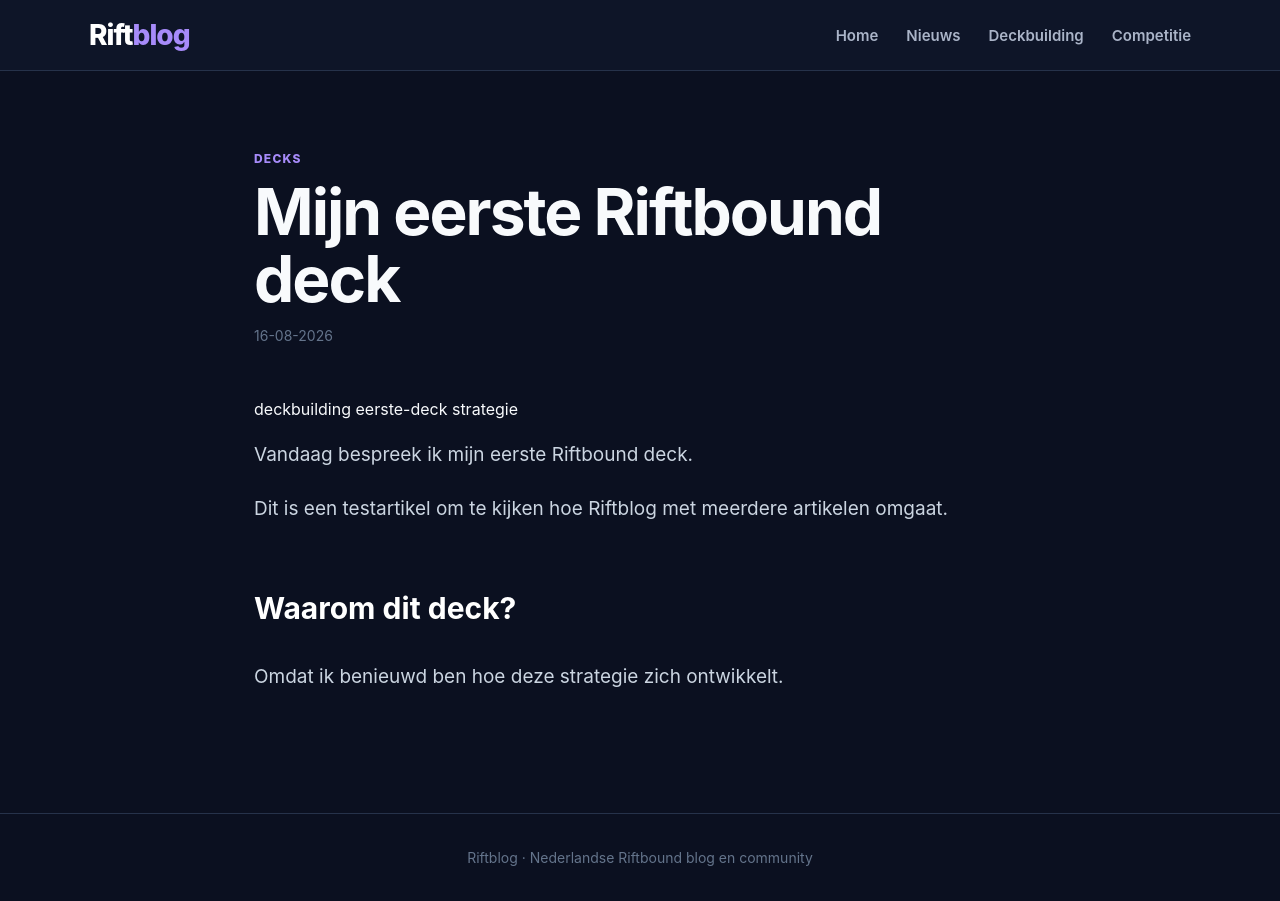
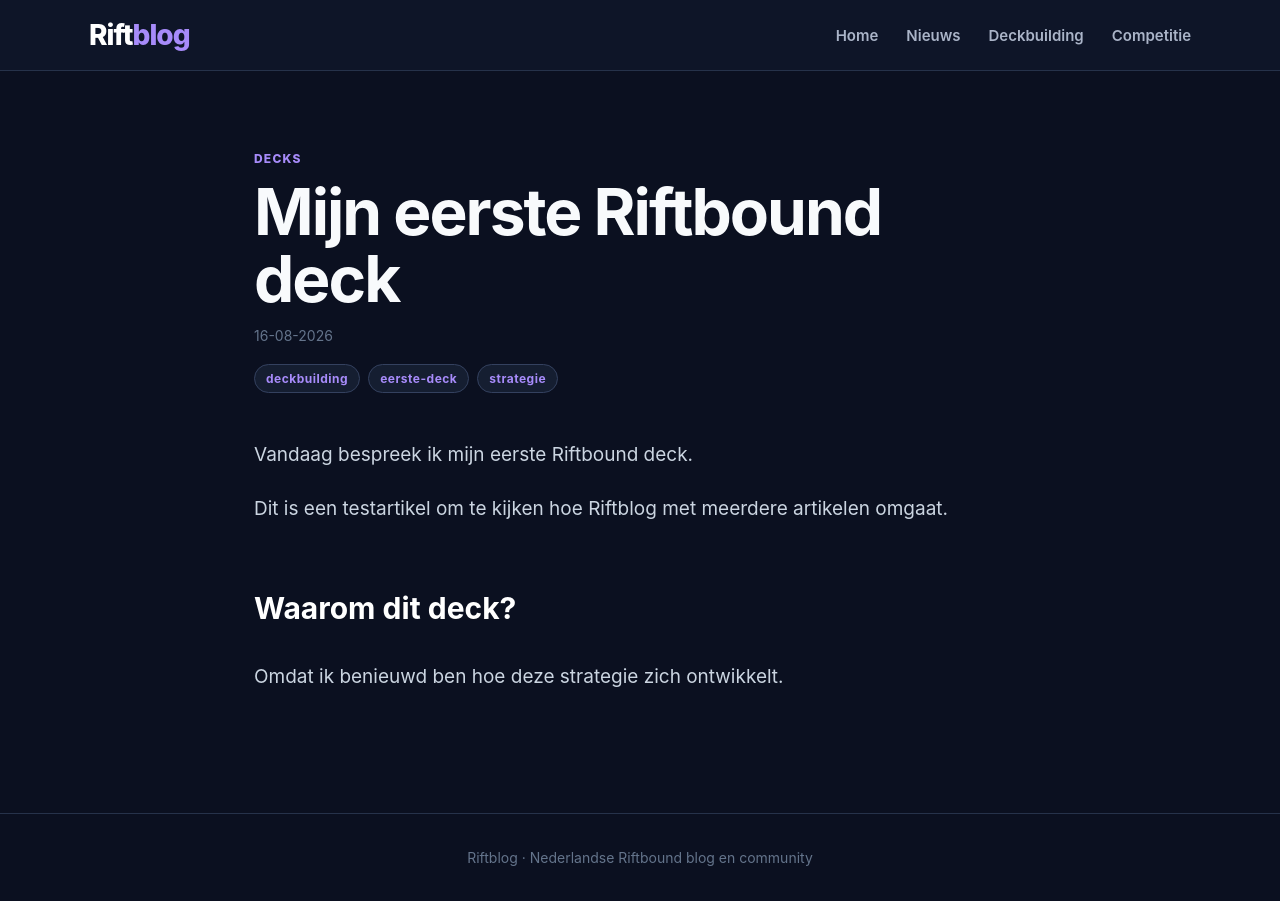
Before and after one commit to triatleet/riftbound-nl, a Jekyll site: the page built from _posts/2026-08-16-mijn-eerste-deck.md, in a window 1280 px wide. Built offline with Jekyll 4.4.1, drawn with Linux system fonts in a browser that asks for light colours.

Commit message:
Update style.css

```diff
--- a/assets/css/style.css
+++ b/assets/css/style.css
@@ -250,7 +250,34 @@ nav a:hover {
 
     margin-bottom: 55px;
 }
+/* ---------- Tags ---------- */
 
+.post-tags {
+    display: flex;
+    flex-wrap: wrap;
+    gap: 8px;
+
+    margin-top: -35px;
+    margin-bottom: 45px;
+}
+
+.post-tag {
+    display: inline-block;
+
+    padding: 6px 11px;
+
+    border: 1px solid #34415f;
+    border-radius: 999px;
+
+    color: #a78bfa;
+
+    font-size: 12px;
+    font-weight: 700;
+
+    letter-spacing: 0.5px;
+
+    background: #151e31;
+}
 .post-content {
     color: #cbd5e1;
 
```
